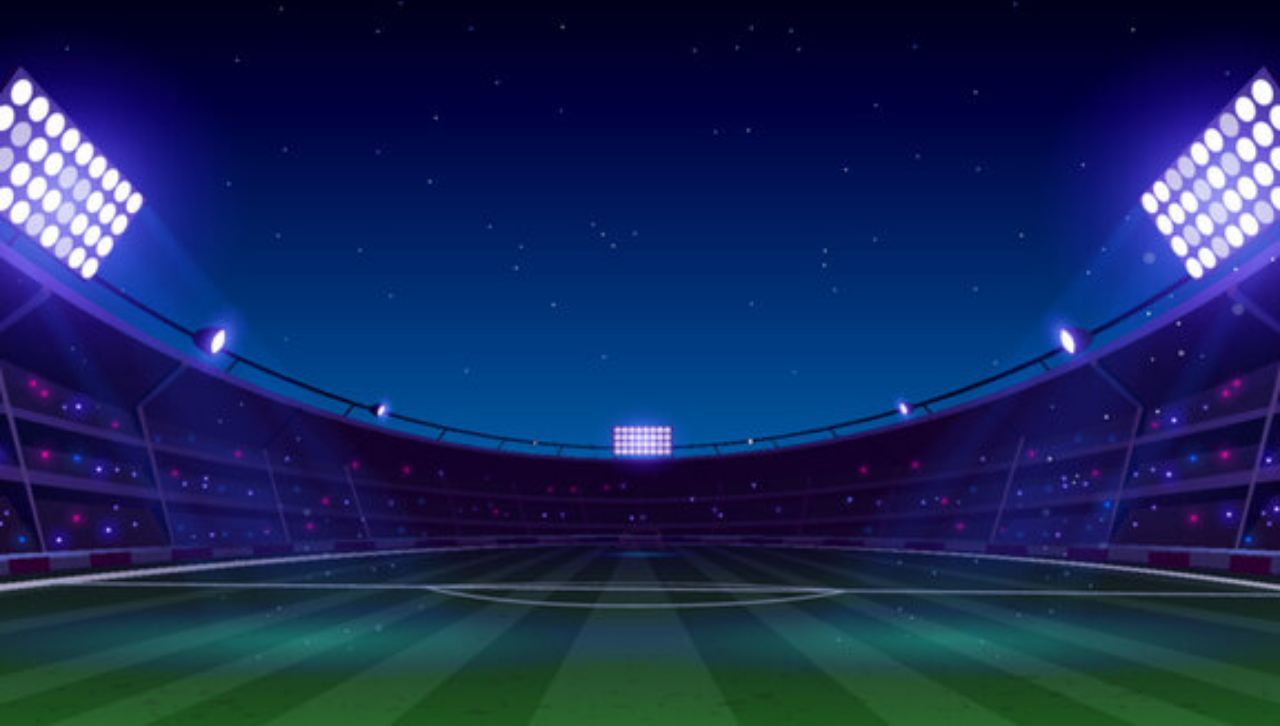
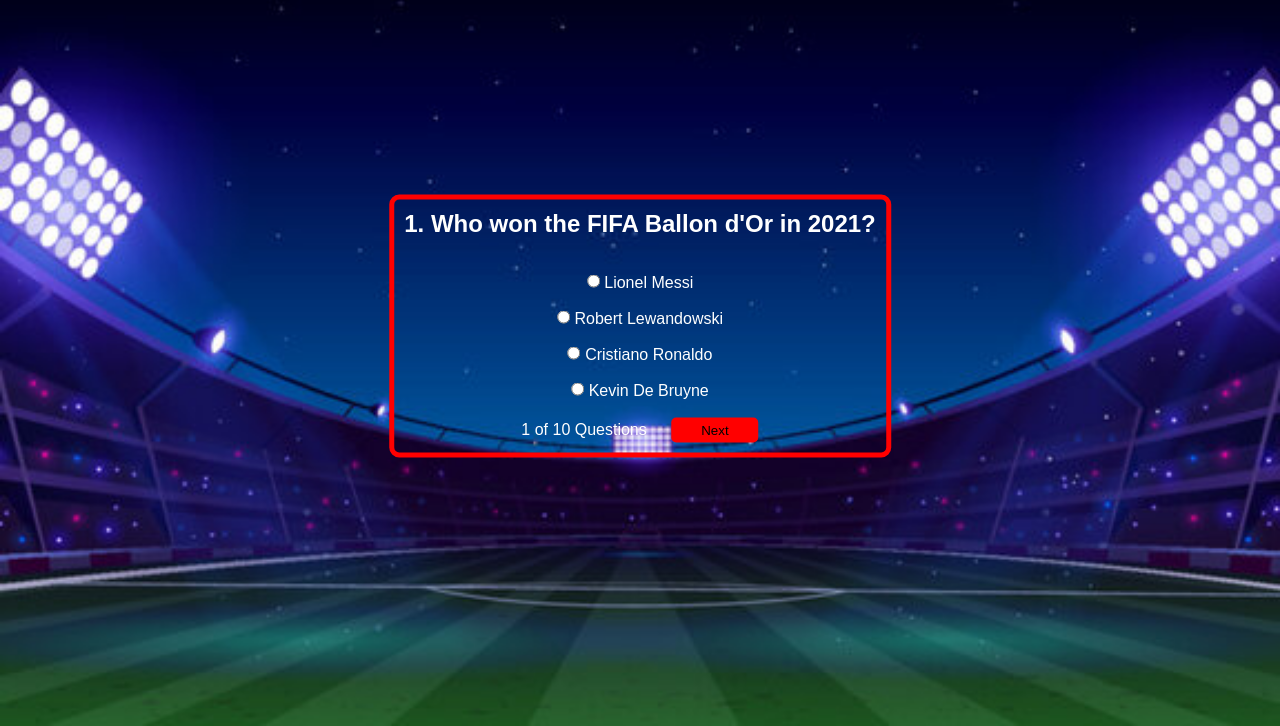
Before and after one commit to AliNaeima/Quiz-Project, a plain HTML site: page secondPage.html in a window 1280 px wide. Shown: the part 74-800 px from the top of the page. Drawn offline with Linux system fonts and the light colour scheme.

Commit message:
Add Question

```diff
--- a/secondPage.html
+++ b/secondPage.html
@@ -17,6 +17,31 @@
                 <a href="#">Contact</a>
             </nav>
         </header>
+      <div class="container">
+           <section class="form">
 
+
+           <div class="question">
+            <h2>1. Who won the FIFA Ballon d'Or in 2021?</h2><br><br>
+               <input type="radio" value="Lionel" name="ballon" id="LionelMessi">
+               <label for="LionelMessi">Lionel Messi</label><br><br>
+
+               <input type="radio" value="Robert" name="ballon" id="RobertLewandowski">
+               <label for="RobertLewandowski">Robert Lewandowski</label><br><br>
+
+               <input type="radio" value="Cristiano" name="ballon" id="CristianoRonaldo">
+               <label for="CristianoRonaldo">Cristiano Ronaldo</label><br><br>
+
+               <input type="radio" value="Kevin" name="ballon" id="Kevindebruyne">
+               <label for="Kevindebruyne">Kevin De Bruyne</label><br><br>
+
+
+          <div class="question-footer">
+            <span class="counter"> 1 of 10 Questions</span>
+            <button class="next-btn">Next</button>
+          </div>
+      </div>
+    </section>
+    </div>
 </body>
 </html>
--- a/style.css
+++ b/style.css
@@ -84,3 +84,28 @@ body{
     background-color:red;
     box-shadow: 0 0 10px red;
 }
+
+/*Seconde Page*/
+
+.container{
+    text-align: center;
+    padding: 0;
+    margin: 0;
+    position: absolute;
+    top: 50%;
+    left: 50%;
+    transform: translateX(-50%) translateY(-50%);
+    border: 5px solid red;
+    border-radius: 10px;
+    padding: 10px 10px;
+
+}
+.next-btn{
+    margin-left: 20px;
+    padding: 5px 30px;
+    background-color: red;
+    color: black;
+    border-radius: 5px;
+    border: none;
+    cursor: pointer;
+}
```
